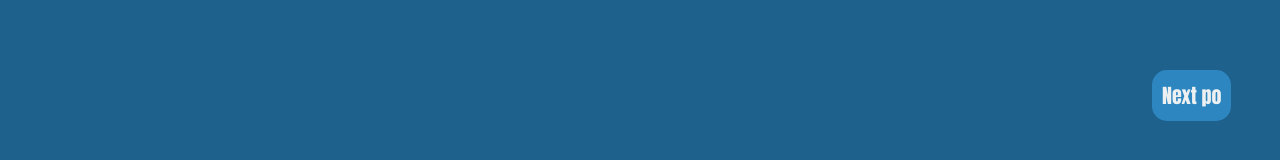
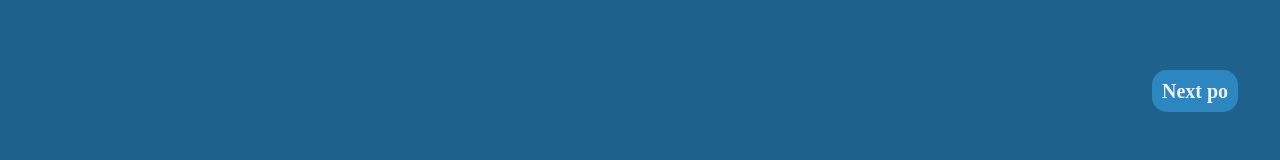
Before and after one commit to Saio01/2nd-Page-Different-Color, a plain HTML site: page index.html in a window 1280 px wide. Shown: the part 514-674 px from the top of the page. Drawn offline with Linux system fonts and the light colour scheme.

Commit message:
Update style.css

```diff
--- a/style.css
+++ b/style.css
@@ -24,9 +24,9 @@
 }
 
 .btn {
-    font-family: "impact";
+    font-family: "Mongolian Baiti";
     font-size: 20px;
-    font-weight: light;
+    font-weight: bold;
     background:#2E86C1 ;
     padding: 10px;
     border-radius: 15px;
```
